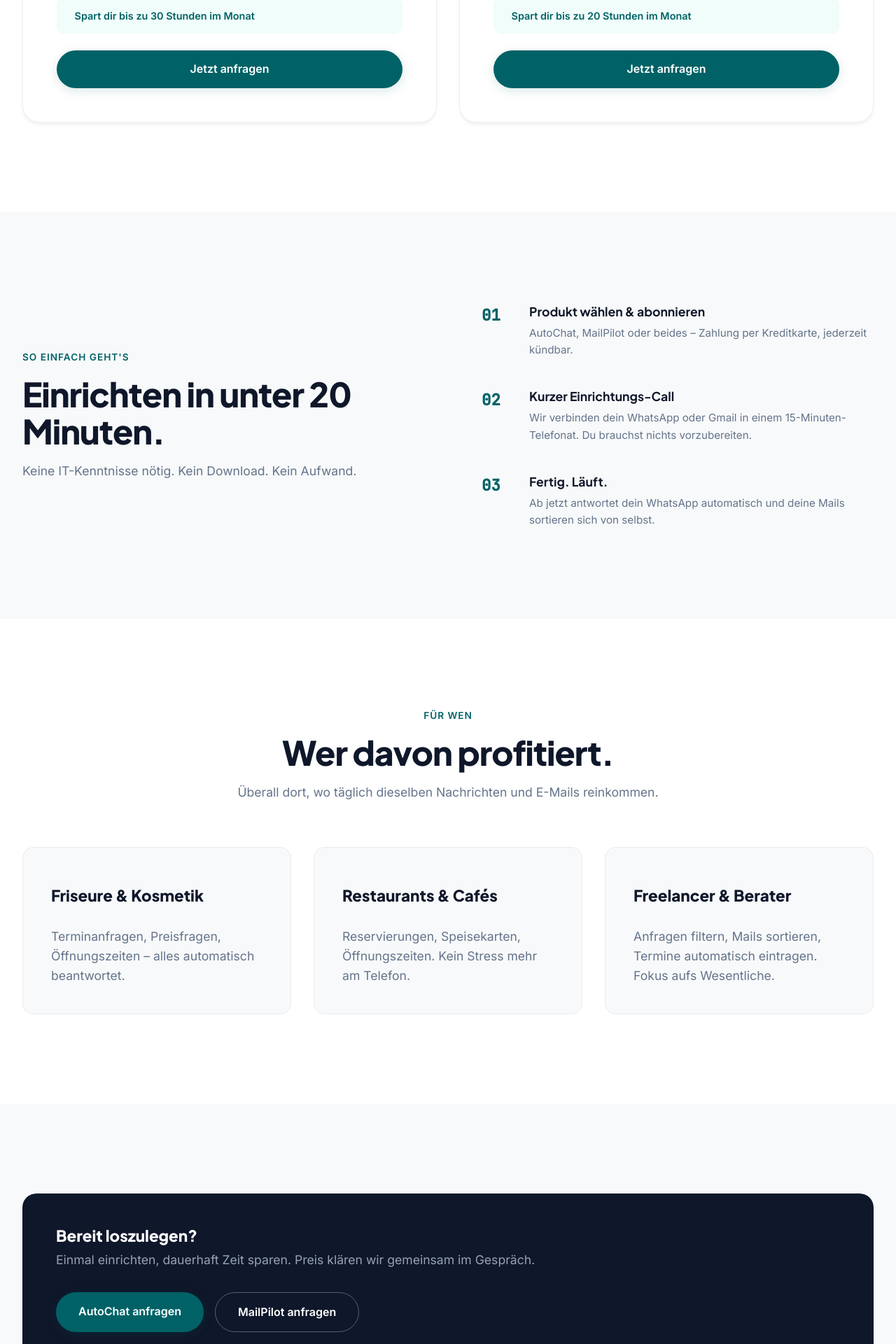
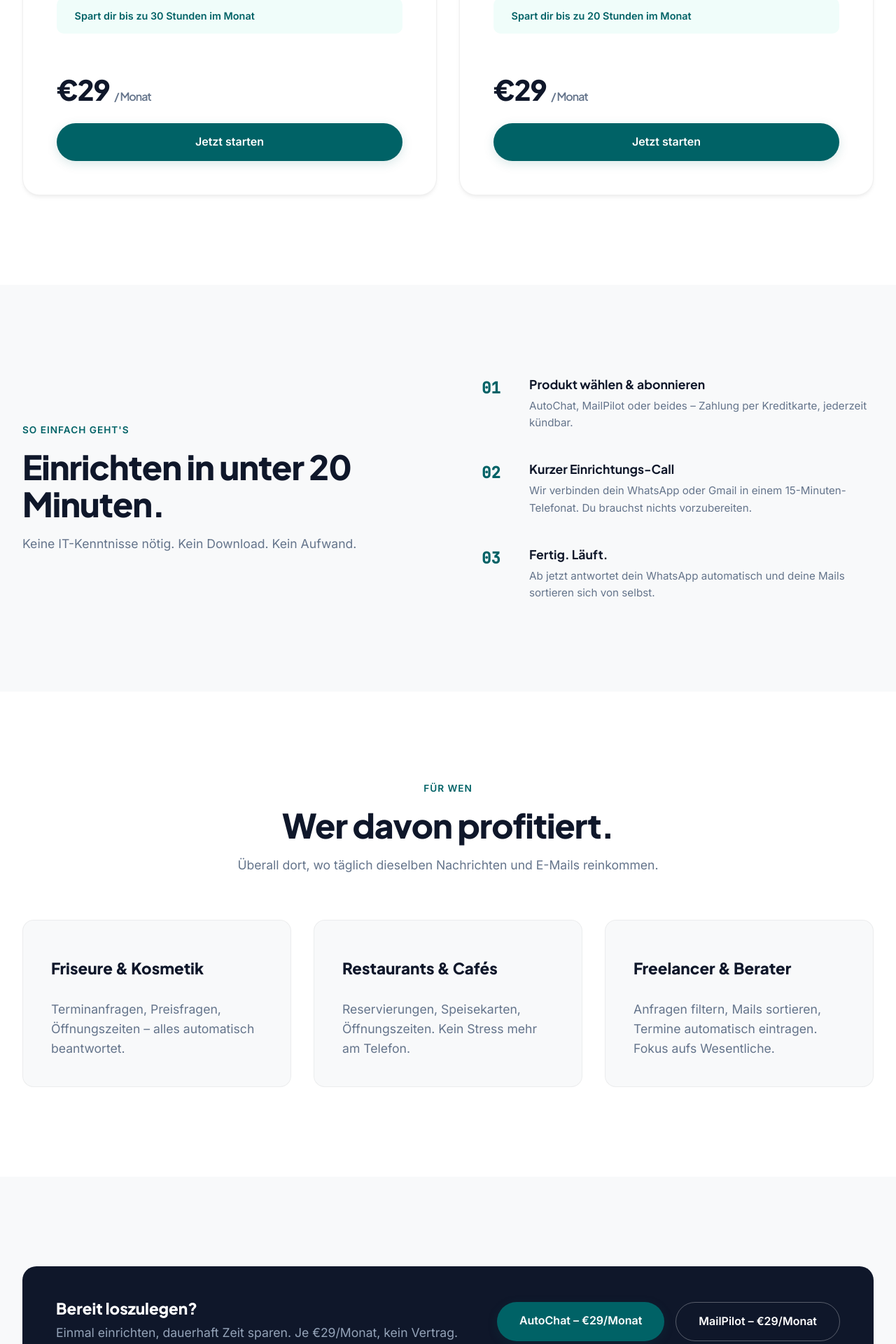
Before and after one commit to Jkalwa05/joka, a Next.js app: page / in a window 1280 px wide. Shown: the part 1640-3560 px from the top of the page at 70% size. Built offline with nearby package versions, Linux system fonts and the light colour scheme; some icons are missing.

Commit message:
feat: set fixed pricing €29/month for both AutoChat and MailPilot
Co-Authored-By: Claude Sonnet 4.6 <noreply@anthropic.com>

```diff
--- a/app/autochat/page.tsx
+++ b/app/autochat/page.tsx
@@ -120,10 +120,10 @@ export default function AutoChat() {
         <div className="container-wide">
           <div className="cta-banner">
             <div className="cta-text">
-              <h3>Preis nach Gespräch.</h3>
-              <p>Einrichtung inklusive. Wir schauen uns deinen Betrieb an und finden den passenden Preis.</p>
+              <h3>€29 pro Monat. Kein Vertrag.</h3>
+              <p>Monatlich kündbar. Einrichtung inklusive.</p>
             </div>
-            <Link href="/kontakt?produkt=autochat" className="btn-primary">Jetzt anfragen</Link>
+            <Link href="/kontakt?produkt=autochat" className="btn-primary">Jetzt starten</Link>
           </div>
         </div>
       </section>
--- a/app/mailpilot/page.tsx
+++ b/app/mailpilot/page.tsx
@@ -118,10 +118,10 @@ export default function MailPilot() {
         <div className="container-wide">
           <div className="cta-banner">
             <div className="cta-text">
-              <h3>Preis nach Gespräch.</h3>
-              <p>Einrichtung inklusive. Wir schauen uns deinen Bedarf an und finden den passenden Preis.</p>
+              <h3>€29 pro Monat. Kein Vertrag.</h3>
+              <p>Monatlich kündbar. Einrichtung inklusive.</p>
             </div>
-            <Link href="/kontakt?produkt=mailpilot" className="btn-primary">Jetzt anfragen</Link>
+            <Link href="/kontakt?produkt=mailpilot" className="btn-primary">Jetzt starten</Link>
           </div>
         </div>
       </section>
--- a/app/page.tsx
+++ b/app/page.tsx
@@ -74,7 +74,8 @@ export default function Home() {
                 <span style={{ fontSize: '0.9rem', color: 'var(--primary)', fontWeight: 600 }}>Spart dir bis zu 30 Stunden im Monat</span>
               </div>
               <div style={{ marginTop: 'auto', paddingTop: '1.5rem' }}>
-                <Link href="/kontakt?produkt=autochat" className="btn-primary" style={{ width: '100%', textAlign: 'center', display: 'block' }}>Jetzt anfragen</Link>
+                <div className="product-price">€29 <span>/ Monat</span></div>
+                <Link href="/kontakt?produkt=autochat" className="btn-primary" style={{ width: '100%', textAlign: 'center', display: 'block', marginTop: '1rem' }}>Jetzt starten</Link>
               </div>
             </div>
 
@@ -95,7 +96,8 @@ export default function Home() {
                 <span style={{ fontSize: '0.9rem', color: 'var(--primary)', fontWeight: 600 }}>Spart dir bis zu 20 Stunden im Monat</span>
               </div>
               <div style={{ marginTop: 'auto', paddingTop: '1.5rem' }}>
-                <Link href="/kontakt?produkt=mailpilot" className="btn-primary" style={{ width: '100%', textAlign: 'center', display: 'block' }}>Jetzt anfragen</Link>
+                <div className="product-price">€29 <span>/ Monat</span></div>
+                <Link href="/kontakt?produkt=mailpilot" className="btn-primary" style={{ width: '100%', textAlign: 'center', display: 'block', marginTop: '1rem' }}>Jetzt starten</Link>
               </div>
             </div>
           </div>
@@ -162,11 +164,11 @@ export default function Home() {
           <div className="cta-banner fade-up">
             <div className="cta-text">
               <h3>Bereit loszulegen?</h3>
-              <p>Einmal einrichten, dauerhaft Zeit sparen. Preis klären wir gemeinsam im Gespräch.</p>
+              <p>Einmal einrichten, dauerhaft Zeit sparen. Je €29/Monat, kein Vertrag.</p>
             </div>
             <div style={{ display: 'flex', gap: '1rem', flexWrap: 'wrap' }}>
-              <Link href="/kontakt?produkt=autochat" className="btn-primary">AutoChat anfragen</Link>
-              <Link href="/kontakt?produkt=mailpilot" className="btn-secondary" style={{ color: 'white', borderColor: 'rgba(255,255,255,0.3)' }}>MailPilot anfragen</Link>
+              <Link href="/kontakt?produkt=autochat" className="btn-primary">AutoChat – €29/Monat</Link>
+              <Link href="/kontakt?produkt=mailpilot" className="btn-secondary" style={{ color: 'white', borderColor: 'rgba(255,255,255,0.3)' }}>MailPilot – €29/Monat</Link>
             </div>
           </div>
         </div>
```
